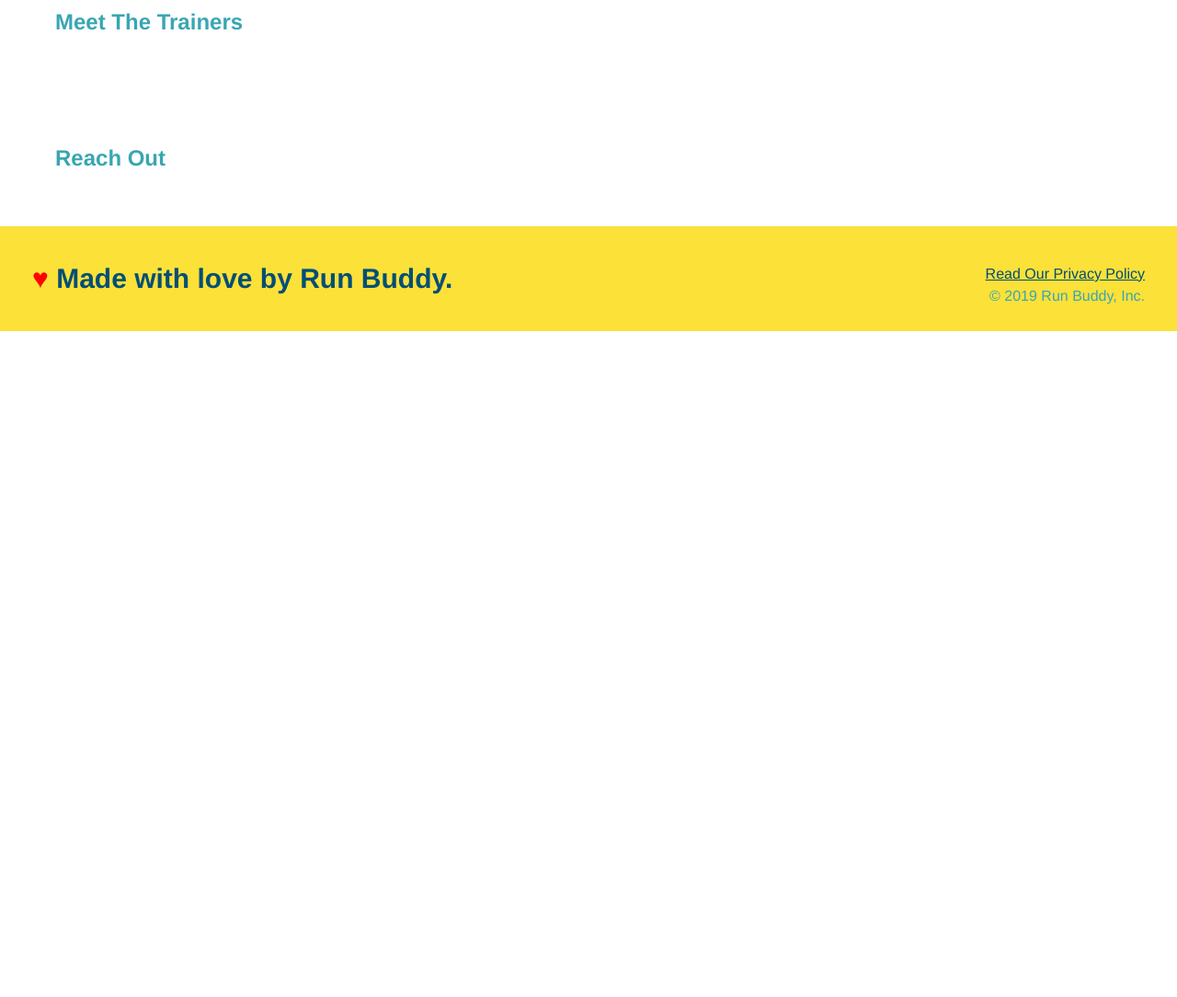
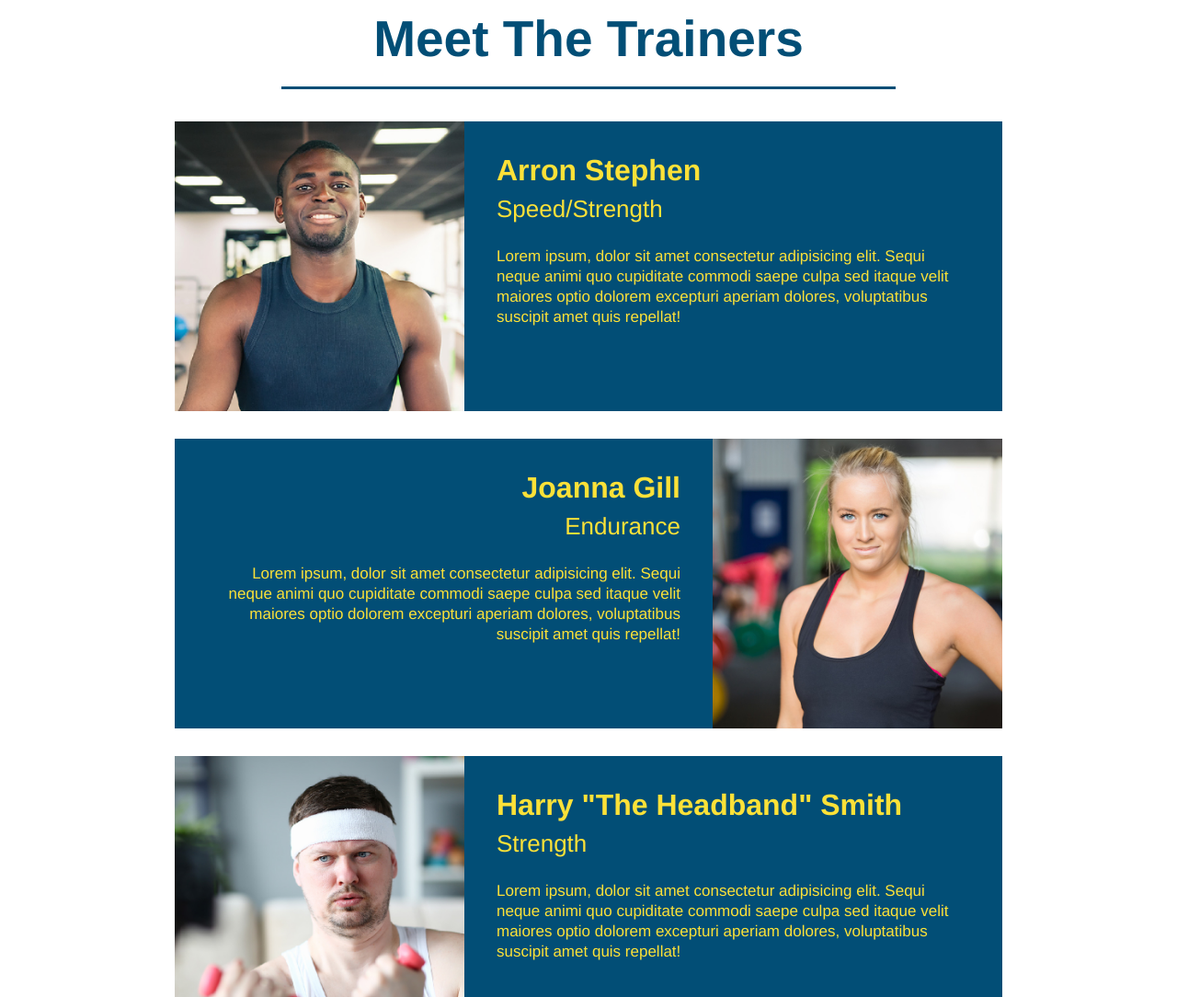
Before and after one commit to ChristanFox/run-buddy, a plain HTML site: page index.html in a window 1280 px wide. Shown: the part 2780-3864 px from the top of the page at 92% size. Before the commit the page ends 3140 px from the top, so only its background shows below. Drawn offline with Linux system fonts and the light colour scheme.

Commit message:
meet the trainers section

```diff
--- a/assets/css/style.css
+++ b/assets/css/style.css
@@ -165,6 +165,52 @@ header nav ul li a {
 /*WHAT YOU DO STYLE ENDS*/
 
 
+/*MEET THE TRAINERS STYLE BEGINS*/
+.trainers {
+    text-align: center;
+}
+.text-left {
+    text-align: left;
+}
+.text-right {
+    text-align: right;
+}
+.trainer {
+    /*We don't want the content to span the full width of the page because it will run a little too long, so we've given it a set width value of 900px.*/
+    width: 900px;
+    /*By using auto as the values for the left and right margin, we're telling the browser to take whatever space is unused and evenly distribute it on those sides, centering the element.*/
+    margin: 0 auto 30px auto;
+    background: #024e76;
+    color: #fce138;
+    overflow: auto;
+}
+.trainer img {
+    width: 35%;
+    float: left;
+}
+.trainer-bio {
+    padding: 35px;
+    float: left;
+    width: 65%;
+}
+.trainer-bio h3 {
+    font-size: 32px;
+    margin-bottom: 8px;
+}
+.trainer-bio h4 {
+    font-weight: lighter;
+    font-size: 26px;
+    margin-bottom: 25px;
+}
+.trainer-bio p {
+    font-size: 17px;
+    line-height: 1.3;
+}
+.trainer p {
+    float: right;
+}
+/*MEET THE TRAINERS STYLE ENDS*/
+
 section {
     padding: 60px;
 }
--- a/index.html
+++ b/index.html
@@ -99,8 +99,44 @@
         </section>
 
         <!--"meet the trainers" section-->
-        <section id="meet-the-trainers">
-            <h2>Meet The Trainers</h2>
+        <section id="your-trainers" class="trainers">
+            <h2 class="section-title primary-border">Meet The Trainers</h2>
+            <article class="trainer">
+                <img src="./assets/images/trainer-1.jpg" alt="Arron Stephens in his workout clothes, ready to pump iron" />
+                <div class="trainer-bio text-left">
+                    <h3>Arron Stephen</h3>
+                    <h4>Speed/Strength</h4>
+                    <p>
+                        Lorem ipsum, dolor sit amet consectetur adipisicing elit. Sequi neque animi quo cupiditate commodi saepe culpa sed
+                        itaque velit maiores optio dolorem excepturi aperiam dolores, voluptatibus suscipit amet quis repellat!
+                    </p>
+                </div>
+            </article>
+            <article class="trainer">
+                <div class="trainer-bio text-right">
+                    <!--For the second trainer, we wanted the image to appear on the right and text on the left. To achieve this, we could have floated it to the right,
+                    but instead we switched the order of their appearance in the HTML. Thus, the text appears first and the image next because that's simply how they're
+                    arranged in the HTML. -->
+                    <h3>Joanna Gill</h3>
+                    <h4>Endurance</h4>
+                    <p>
+                        Lorem ipsum, dolor sit amet consectetur adipisicing elit. Sequi neque animi quo cupiditate commodi saepe culpa sed
+                        itaque velit maiores optio dolorem excepturi aperiam dolores, voluptatibus suscipit amet quis repellat!
+                    </p>
+                </div>
+                <img src="./assets/images/trainer-2.jpg" alt="Joanna Gill cooling off after a workout" />
+            </article>
+            <article class="trainer">
+                <img src="./assets/images/trainer-3.jpg" alt="Harry Smith wearing a headband and lifting comically small pink weights" />
+                <div class="trainer-bio text-left">
+                    <h3>Harry "The Headband" Smith</h3>
+                    <h4>Strength</h4>
+                    <p>
+                        Lorem ipsum, dolor sit amet consectetur adipisicing elit. Sequi neque animi quo cupiditate commodi saepe culpa sed
+                        itaque velit maiores optio dolorem excepturi aperiam dolores, voluptatibus suscipit amet quis repellat!
+                    </p>
+                </div>
+            </article>
         </section>
 
         <!--"reach out" section-->
```
Also changed, not shown: assets/images/trainer-1.jpg (added), assets/images/trainer-2.jpg (added), assets/images/trainer-3.jpg (added).
